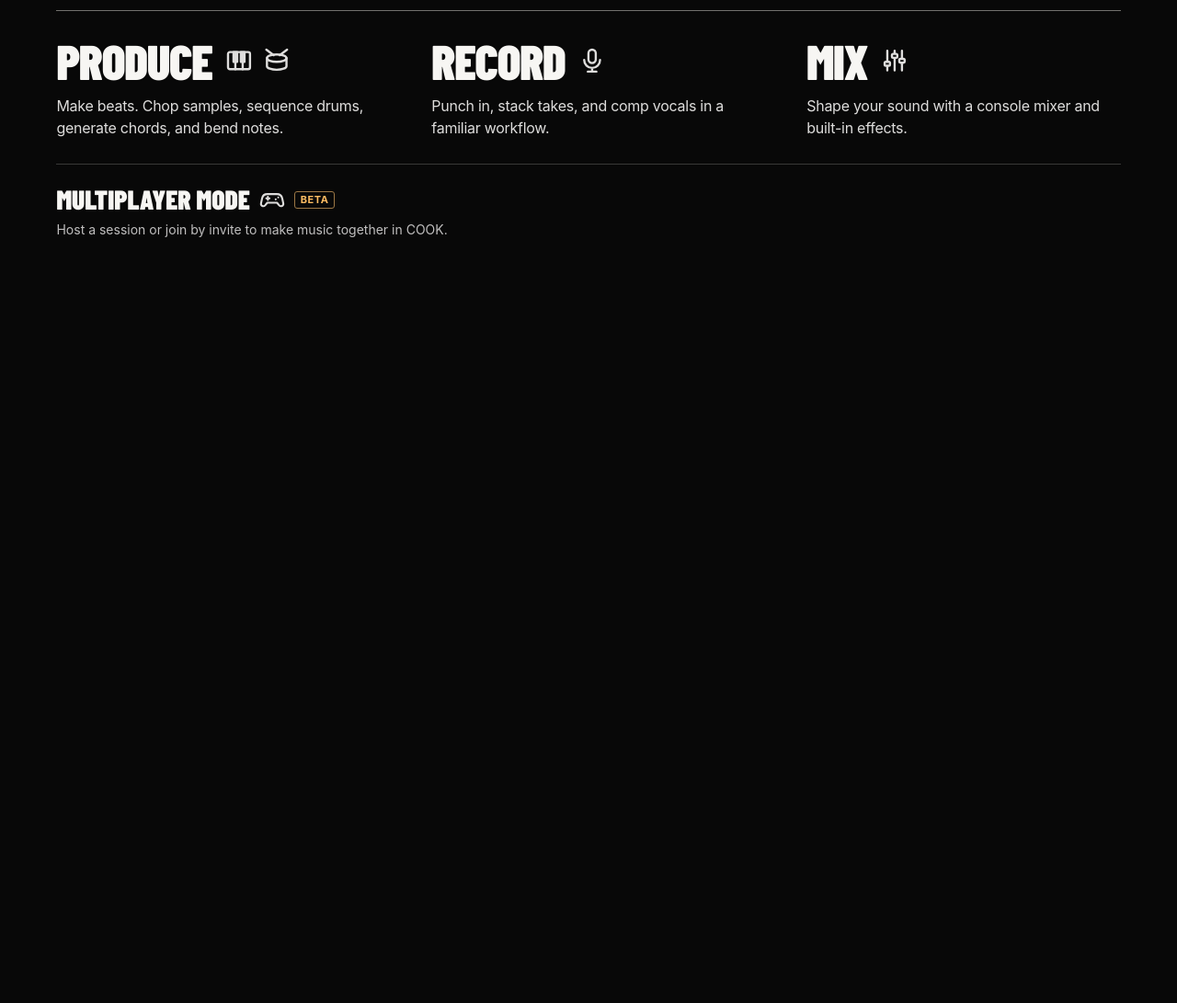
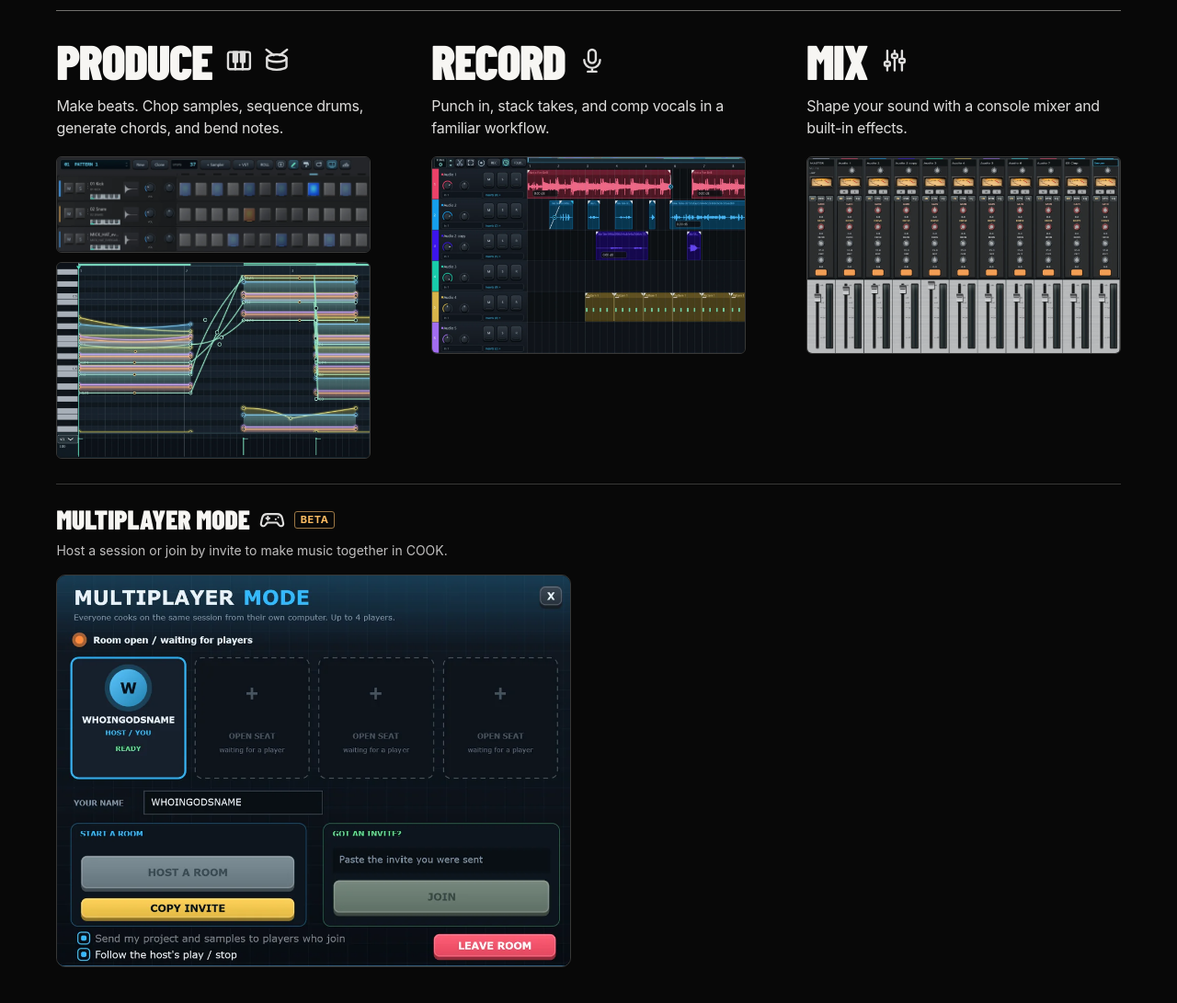
Before and after one commit to Whodidthemusic/cookaudio, a plain HTML site: page index.html in a window 1280 px wide. Shown: the part 667-1758 px from the top of the page at 92% size. Before the commit the page ends 967 px from the top, so only its background shows below. Drawn offline with Linux system fonts and the light colour scheme.

Commit message:
Update the COOK site

```diff
--- a/index.html
+++ b/index.html
@@ -38,14 +38,15 @@
         <img class="hero-flame" src="./assets/cook-flame.png" width="1254" height="1254" fetchpriority="high" alt="" decoding="async">
       </section>
       <section class="features" id="features" aria-label="COOK features" tabindex="-1">
-        <article><h2>Produce <span class="icons"><svg class="ico" viewBox="0 0 24 24" fill="none" stroke="currentColor" stroke-width="1.8" stroke-linecap="round" stroke-linejoin="round" aria-hidden="true" focusable="false"><rect x="3" y="5" width="18" height="14" rx="1.5"/><path d="M9 13v6M15 13v6"/><path d="M7.5 5h3v8h-3zM13.5 5h3v8h-3z" fill="currentColor"/></svg><svg class="ico" viewBox="0 0 24 24" fill="none" stroke="currentColor" stroke-width="1.8" stroke-linecap="round" stroke-linejoin="round" aria-hidden="true" focusable="false"><ellipse cx="12" cy="10" rx="8" ry="3"/><path d="M4 10v6.5c0 1.7 3.6 3 8 3s8-1.3 8-3V10"/><path d="M3.5 3l6 4.5M20.5 3l-6 4.5"/></svg></span></h2><p>Make beats. Chop samples, sequence drums, generate chords, and bend notes.</p></article>
-        <article><h2>Record <span class="icons"><svg class="ico" viewBox="0 0 24 24" fill="none" stroke="currentColor" stroke-width="1.8" stroke-linecap="round" stroke-linejoin="round" aria-hidden="true" focusable="false"><rect x="9" y="3" width="6" height="11" rx="3"/><path d="M5.5 11.5a6.5 6.5 0 0 0 13 0M12 18v3M8.5 21h7"/></svg></span></h2><p>Punch in, stack takes, and comp vocals in a familiar workflow.</p></article>
-        <article><h2>Mix <span class="icons"><svg class="ico" viewBox="0 0 24 24" fill="none" stroke="currentColor" stroke-width="1.8" stroke-linecap="round" stroke-linejoin="round" aria-hidden="true" focusable="false"><path d="M6 4v16M12 4v16M18 4v16"/><rect class="knob" x="3.8" y="13" width="4.4" height="3.2" rx="1"/><rect class="knob" x="9.8" y="6.5" width="4.4" height="3.2" rx="1"/><rect class="knob" x="15.8" y="10.5" width="4.4" height="3.2" rx="1"/></svg></span></h2><p>Shape your sound with a console mixer and built-in effects.</p></article>
+        <article><h2>Produce <span class="icons"><svg class="ico" viewBox="0 0 24 24" fill="none" stroke="currentColor" stroke-width="1.8" stroke-linecap="round" stroke-linejoin="round" aria-hidden="true" focusable="false"><rect x="3" y="5" width="18" height="14" rx="1.5"/><path d="M9 13v6M15 13v6"/><path d="M7.5 5h3v8h-3zM13.5 5h3v8h-3z" fill="currentColor"/></svg><svg class="ico" viewBox="0 0 24 24" fill="none" stroke="currentColor" stroke-width="1.8" stroke-linecap="round" stroke-linejoin="round" aria-hidden="true" focusable="false"><ellipse cx="12" cy="10" rx="8" ry="3"/><path d="M4 10v6.5c0 1.7 3.6 3 8 3s8-1.3 8-3V10"/><path d="M3.5 3l6 4.5M20.5 3l-6 4.5"/></svg></span></h2><p>Make beats. Chop samples, sequence drums, generate chords, and bend notes.</p><div class="shots"><img class="shot" src="./assets/shot-sequencer.webp" width="1400" height="424" loading="lazy" decoding="async" alt="The COOK step sequencer with kick, snare and hat rows"><img class="shot" src="./assets/shot-piano.webp" width="1200" height="750" loading="lazy" decoding="async" alt="The COOK piano roll with bent notes and coloured expression curves"></div></article>
+        <article><h2>Record <span class="icons"><svg class="ico" viewBox="0 0 24 24" fill="none" stroke="currentColor" stroke-width="1.8" stroke-linecap="round" stroke-linejoin="round" aria-hidden="true" focusable="false"><rect x="9" y="3" width="6" height="11" rx="3"/><path d="M5.5 11.5a6.5 6.5 0 0 0 13 0M12 18v3M8.5 21h7"/></svg></span></h2><p>Punch in, stack takes, and comp vocals in a familiar workflow.</p><div class="shots"><img class="shot" src="./assets/shot-record.webp" width="1200" height="750" loading="lazy" decoding="async" alt="The COOK arrangement with recorded audio takes and patterns"></div></article>
+        <article><h2>Mix <span class="icons"><svg class="ico" viewBox="0 0 24 24" fill="none" stroke="currentColor" stroke-width="1.8" stroke-linecap="round" stroke-linejoin="round" aria-hidden="true" focusable="false"><path d="M6 4v16M12 4v16M18 4v16"/><rect class="knob" x="3.8" y="13" width="4.4" height="3.2" rx="1"/><rect class="knob" x="9.8" y="6.5" width="4.4" height="3.2" rx="1"/><rect class="knob" x="15.8" y="10.5" width="4.4" height="3.2" rx="1"/></svg></span></h2><p>Shape your sound with a console mixer and built-in effects.</p><div class="shots"><img class="shot" src="./assets/shot-mix.webp" width="1200" height="750" loading="lazy" decoding="async" alt="The COOK console mixer with VU meters and faders"></div></article>
       </section>
     </main>
     <footer class="multiplayer">
       <h2>MULTIPLAYER MODE <span class="icons"><svg class="ico" viewBox="0 0 24 24" fill="none" stroke="currentColor" stroke-width="1.8" stroke-linecap="round" stroke-linejoin="round" aria-hidden="true" focusable="false"><path d="M7.5 7h9a5 5 0 0 1 4.9 4l1 4.6a2.2 2.2 0 0 1-3.8 1.9L16.5 15h-9l-2.1 2.5a2.2 2.2 0 0 1-3.8-1.9l1-4.6a5 5 0 0 1 4.9-4z"/><path d="M8 9.5v3M6.5 11h3"/><circle cx="15.3" cy="11.9" r=".9" fill="currentColor" stroke="none"/><circle cx="17.7" cy="10.1" r=".9" fill="currentColor" stroke="none"/></svg></span> <span class="beta">Beta</span></h2>
       <p>Host a session or join by invite to make music together in COOK.</p>
+      <img class="shot" src="./assets/shot-multiplayer.webp" width="1000" height="762" loading="lazy" decoding="async" alt="The Multiplayer Mode room screen with four player seats">
     </footer>
   </div>
   <dialog id="donate-dialog" aria-labelledby="donate-title" aria-describedby="donate-text">
--- a/styles.css
+++ b/styles.css
@@ -80,3 +80,8 @@ dialog::backdrop{background:rgb(0 0 0/.76)}dialog h2{margin:10px 0;font-size:25p
 .icons{display:inline-flex;align-items:center;gap:.16em;flex:none}
 .ico{width:.6em;height:.6em;flex:none;color:#dedddc}.ico .knob{fill:var(--bg)}
 .multiplayer .ico{width:.95em;height:.95em}
+/* Screenshots under each section */
+.shots{display:grid;gap:10px;margin-top:clamp(16px,1.5vw,26px)}
+.shot{display:block;width:100%;height:auto;border:1px solid var(--line);border-radius:6px;background:#0b0f14}
+.multiplayer .shot{max-width:560px;margin-top:16px;border-radius:10px}
+@media(max-width:680px){.features .shots{grid-column:1/-1;margin-top:0}}
```
Also changed, not shown: assets/shot-mix.webp (added), assets/shot-multiplayer.webp (added), assets/shot-piano.webp (added), assets/shot-record.webp (added), assets/shot-sequencer.webp (added).
